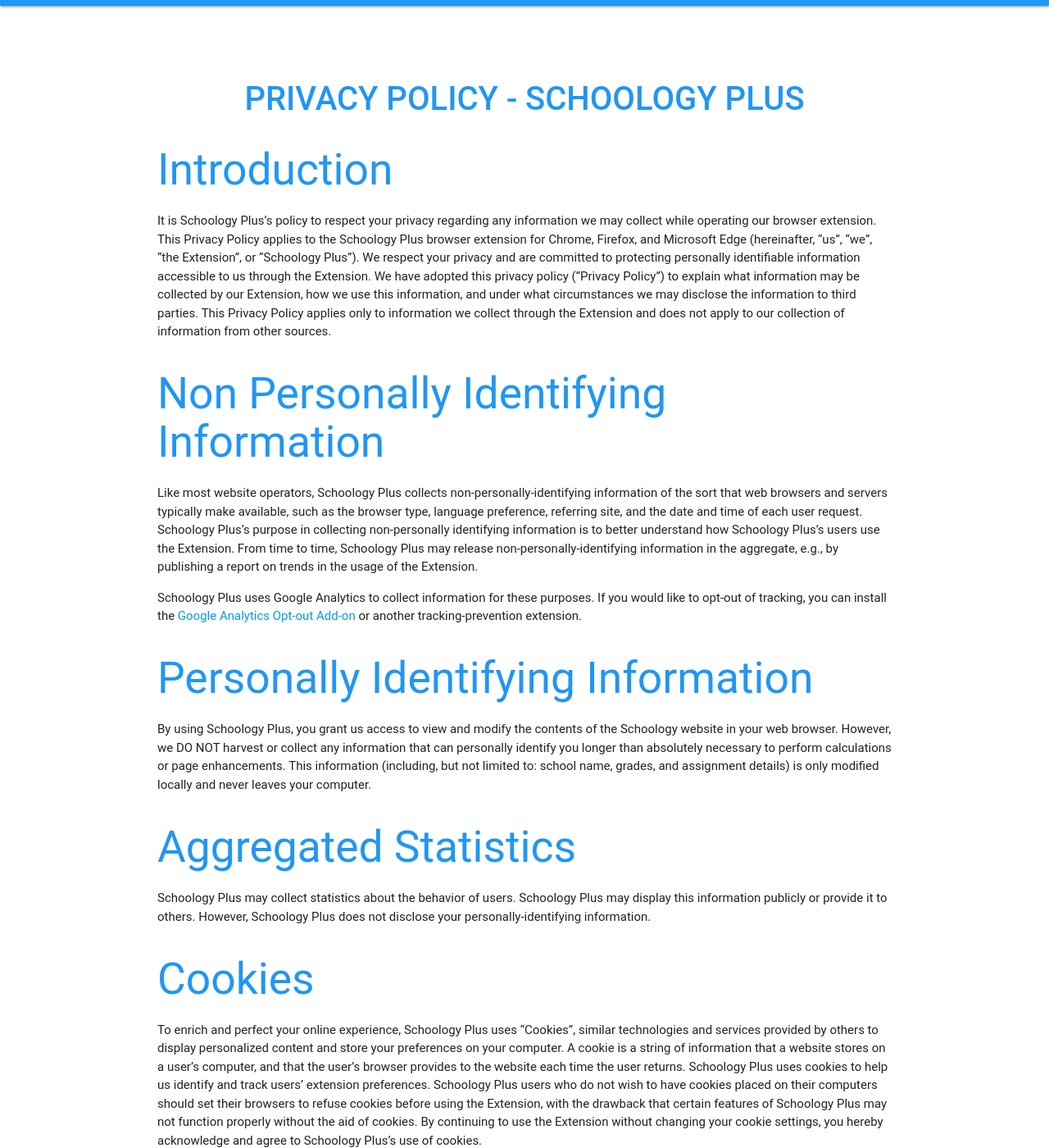
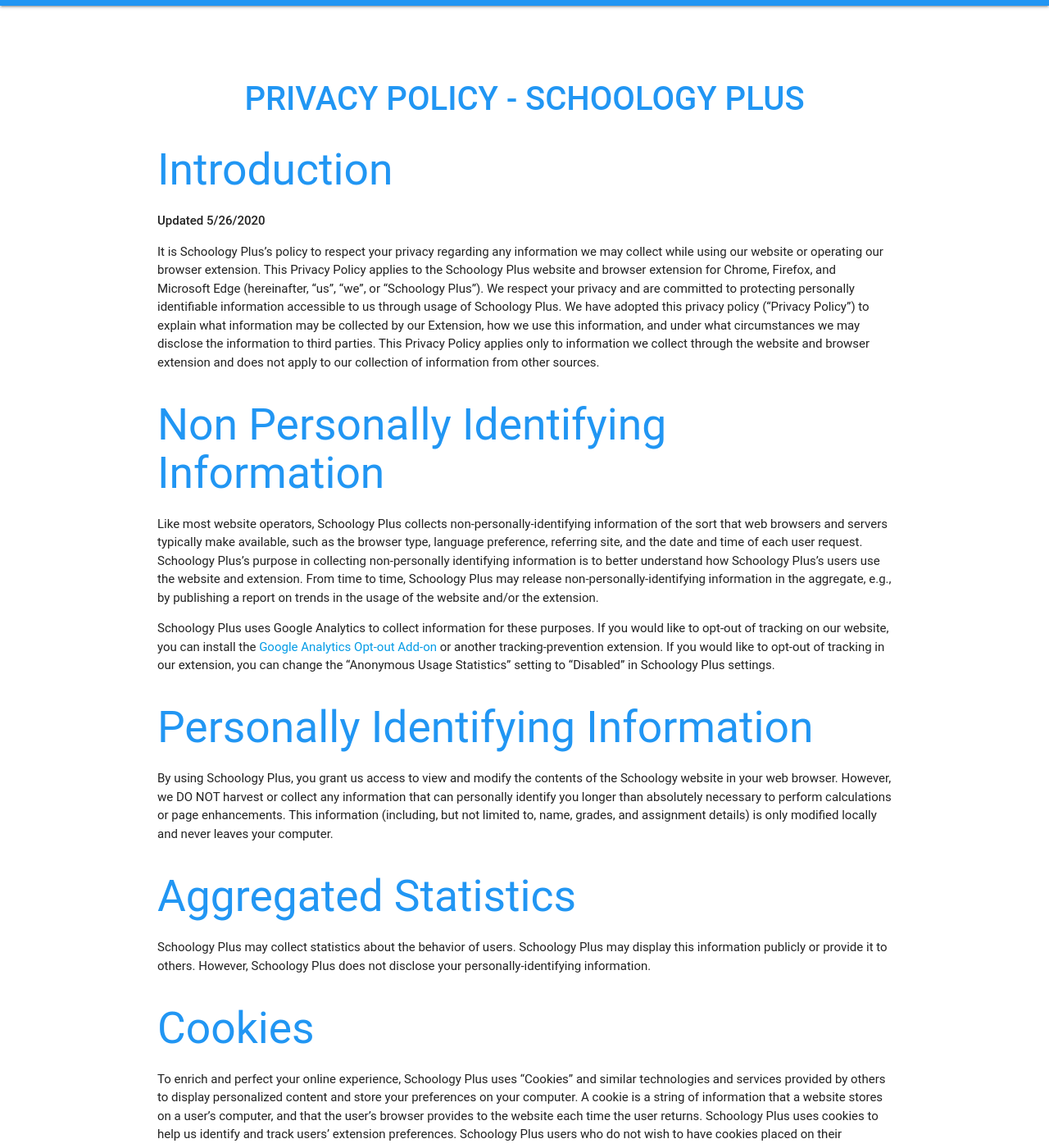
Before and after one commit to SchoologyPlus/schoologyplus.github.io, a Jekyll site: the page built from privacy.md, in a window 1280 px wide and 1400 px high, scrolled down 321 px. Shown: the whole window at 82% size. Built offline with Jekyll 4.4.1, drawn with Linux system fonts in a browser that asks for light colours; our own code applies the rules of GitHub Pages for plain Markdown files; some of the changed text lies outside the part shown.

Commit message:
Updated privacy policy

```diff
--- a/privacy.md
+++ b/privacy.md
@@ -5,17 +5,19 @@
 
 ## Introduction
 
-It is Schoology Plus's policy to respect your privacy regarding any information we may collect while operating our browser extension. This Privacy Policy applies to the Schoology Plus browser extension for Chrome, Firefox, and Microsoft Edge (hereinafter, "us", "we", "the Extension", or "Schoology Plus"). We respect your privacy and are committed to protecting personally identifiable information accessible to us through the Extension. We have adopted this privacy policy ("Privacy Policy") to explain what information may be collected by our Extension, how we use this information, and under what circumstances we may disclose the information to third parties. This Privacy Policy applies only to information we collect through the Extension and does not apply to our collection of information from other sources.
+**Updated 5/26/2020**
+
+It is Schoology Plus's policy to respect your privacy regarding any information we may collect while using our website or operating our browser extension. This Privacy Policy applies to the Schoology Plus website and browser extension for Chrome, Firefox, and Microsoft Edge (hereinafter, "us", "we", or "Schoology Plus"). We respect your privacy and are committed to protecting personally identifiable information accessible to us through usage of Schoology Plus. We have adopted this privacy policy ("Privacy Policy") to explain what information may be collected by our Extension, how we use this information, and under what circumstances we may disclose the information to third parties. This Privacy Policy applies only to information we collect through the website and browser extension and does not apply to our collection of information from other sources.
 
 ## Non Personally Identifying Information
 
-Like most website operators, Schoology Plus collects non-personally-identifying information of the sort that web browsers and servers typically make available, such as the browser type, language preference, referring site, and the date and time of each user request. Schoology Plus's purpose in collecting non-personally identifying information is to better understand how Schoology Plus's users use the Extension. From time to time, Schoology Plus may release non-personally-identifying information in the aggregate, e.g., by publishing a report on trends in the usage of the Extension.
+Like most website operators, Schoology Plus collects non-personally-identifying information of the sort that web browsers and servers typically make available, such as the browser type, language preference, referring site, and the date and time of each user request. Schoology Plus's purpose in collecting non-personally identifying information is to better understand how Schoology Plus's users use the website and extension. From time to time, Schoology Plus may release non-personally-identifying information in the aggregate, e.g., by publishing a report on trends in the usage of the website and/or the extension.
 
-Schoology Plus uses Google Analytics to collect information for these purposes. If you would like to opt-out of tracking, you can install the [Google Analytics Opt-out Add-on](https://chrome.google.com/webstore/detail/google-analytics-opt-out/fllaojicojecljbmefodhfapmkghcbnh?hl=en) or another tracking-prevention extension.
+Schoology Plus uses Google Analytics to collect information for these purposes. If you would like to opt-out of tracking on our website, you can install the [Google Analytics Opt-out Add-on](https://chrome.google.com/webstore/detail/google-analytics-opt-out/fllaojicojecljbmefodhfapmkghcbnh?hl=en) or another tracking-prevention extension. If you would like to opt-out of tracking in our extension, you can change the "Anonymous Usage Statistics" setting to "Disabled" in Schoology Plus settings.
 
 ## Personally Identifying Information
 
-By using Schoology Plus, you grant us access to view and modify the contents of the Schoology website in your web browser. However, we DO NOT harvest or collect any information that can personally identify you longer than absolutely necessary to perform calculations or page enhancements. This information (including, but not limited to: school name, grades, and assignment details) is only modified locally and never leaves your computer.
+By using Schoology Plus, you grant us access to view and modify the contents of the Schoology website in your web browser. However, we DO NOT harvest or collect any information that can personally identify you longer than absolutely necessary to perform calculations or page enhancements. This information (including, but not limited to, name, grades, and assignment details) is only modified locally and never leaves your computer.
 
 ## Aggregated Statistics
 
@@ -23,11 +25,11 @@
 
 ## Cookies
 
-To enrich and perfect your online experience, Schoology Plus uses "Cookies", similar technologies and services provided by others to display personalized content and store your preferences on your computer. A cookie is a string of information that a website stores on a user's computer, and that the user's browser provides to the website each time the user returns. Schoology Plus uses cookies to help us identify and track users' extension preferences. Schoology Plus users who do not wish to have cookies placed on their computers should set their browsers to refuse cookies before using the Extension, with the drawback that certain features of Schoology Plus may not function properly without the aid of cookies. By continuing to use the Extension without changing your cookie settings, you hereby acknowledge and agree to Schoology Plus's use of cookies.
+To enrich and perfect your online experience, Schoology Plus uses "Cookies" and similar technologies and services provided by others to display personalized content and store your preferences on your computer. A cookie is a string of information that a website stores on a user's computer, and that the user's browser provides to the website each time the user returns. Schoology Plus uses cookies to help us identify and track users' extension preferences. Schoology Plus users who do not wish to have cookies placed on their computers should set their browsers to refuse cookies before using Schoology Plus, with the drawback that certain features of Schoology Plus may not function properly without the aid of cookies. By continuing to use Schoology Plus without changing your cookie settings, you hereby acknowledge and agree to Schoology Plus's use of cookies.
 
 ## Privacy Policy Changes
 
-Although most changes are likely to be minor, Schoology Plus may change its Privacy Policy from time to time, and in Schoology Plus's sole discretion. Schoology Plus encourages users to frequently check this page for any changes to its Privacy Policy. Your continued use of the Extension after any change in this Privacy Policy will constitute your acceptance of such change. Any major changes will be prominently announced.
+Although most changes are likely to be minor, Schoology Plus may change its Privacy Policy from time to time, and in Schoology Plus's sole discretion. Schoology Plus encourages users to frequently check this page for any changes to its Privacy Policy. Your continued use of Schoology Plus after any change in this Privacy Policy will constitute your acceptance of such change. Any major changes will be prominently announced.
 
 ## Disclaimer
 
```
